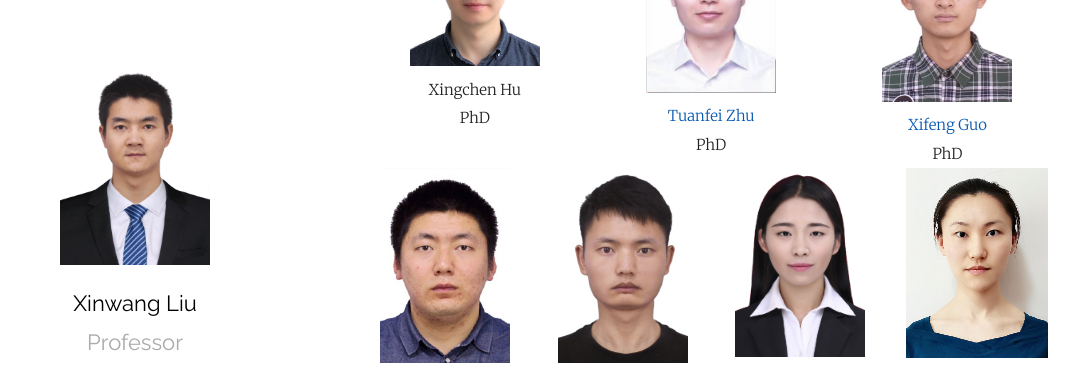
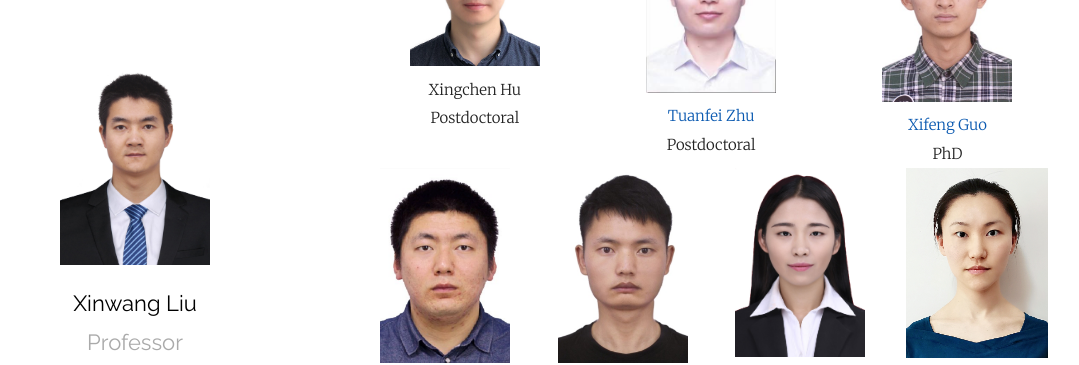
Before and after one commit to wx-liang/xinwangliu.github.io, a Jekyll site: the page built from index.md, in a window 1280 px wide and 900 px high, scrolled down 7371 px. Shown: the part 152-517 px from the top of the window, without its empty margins (50-1129 px from the left). Built offline with Jekyll 4.4.1, drawn with Linux system fonts in a browser that asks for light colours; our own code applies the rules of GitHub Pages for plain Markdown files.

Commit message:
Update index.md

```diff
--- a/index.md
+++ b/index.md
@@ -217,12 +217,12 @@
           <td width="20%" style="padding-right:30px">
             <div> <img width="130" src="./groupmember/xingchen.jpg"></div>
             <div> Xingchen Hu </div>
-            <div> PhD </div>
+            <div> Postdoctoral </div>
           </td>
           <td width="20%" style="padding-right:30px">
             <div> <img width="130" src="./groupmember/tuanfei.jpg"></div>
             <div> <a href="https://github.com/zhutuanfei">Tuanfei Zhu</a> </div>
-            <div> PhD </div>
+            <div> Postdoctoral </div>
           </td>
             <div> <img width="130" src="./groupmember/yawei.PNG"></div>
             <div> <a href="https://yaweizhao.github.io">Yawei Zhao</a></div>
```
